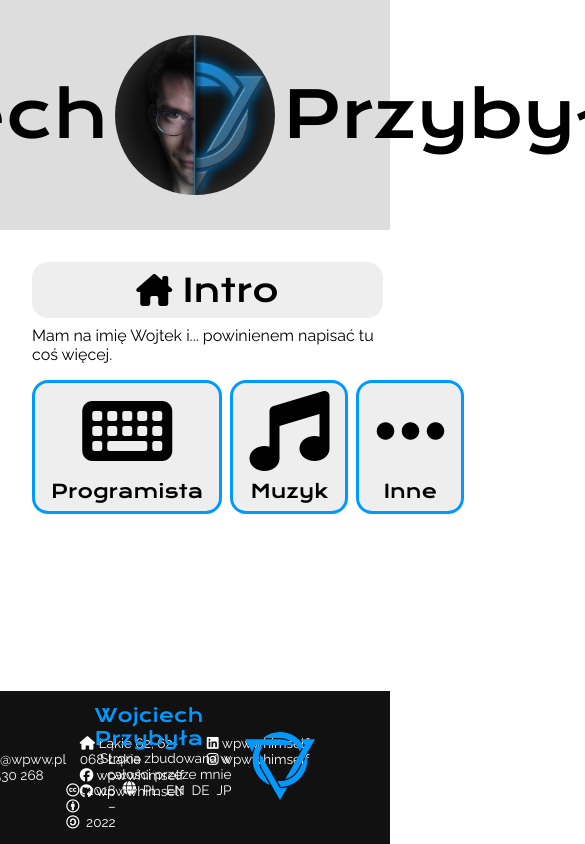
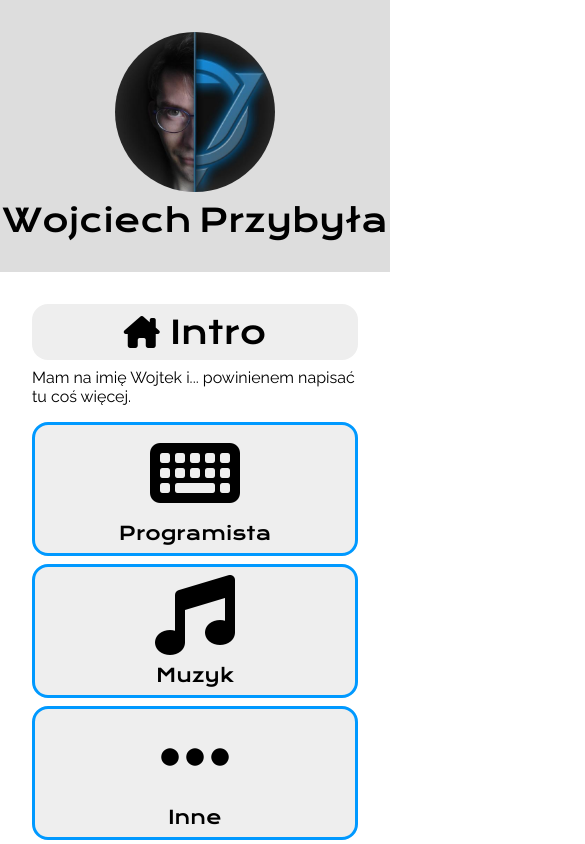
Before and after one commit to wpwwhimself/wpww-homepage, a React (Create React App) app: page / in a window 390 px wide. Shown: the top 844 px of the page, 585 px wide, since content can reach past the window. Built offline with nearby package versions, Linux system fonts and the light colour scheme.

Commit message:
Mobile compliance is finally here

```diff
--- a/src/App.css
+++ b/src/App.css
@@ -45,6 +45,9 @@ body{
   position: relative;
   min-height: calc(100vh - 7em);
   background-color: var(--bg); color: var(--fg);
+}
+.mobile-only{
+  display: none;
 }
 h1, h2, h3, h4, h5{
   font-family: "Krona One";
@@ -143,11 +146,7 @@ div, form{
   color: gray;
   grid-column: 1 / span 2;
 }
-.yellowed-out{
-  font-style: italic;
-  color: rgb(190, 190, 77);
-}
-.grayed-out::before, .grayed-out::after, .yellowed-out::before, .yellowed-out::after{
+.grayed-out::before, .grayed-out::after{
   content: " — ";
 }
 .currently{
@@ -177,3 +176,45 @@ a:hover, .clickable:hover{
 .custom-icon{
   height: 1em;
 }
+
+@media screen and (max-width: 600px) {
+  .mobile-hide{
+    display: none;
+  }
+  .mobile-only{
+    display: initial;
+  }
+  body{
+    padding-bottom: 0;
+  }
+
+  .but-mobile-down{
+    display: flex;
+    flex-direction: column !important;
+  }
+
+  header h1{
+    margin: 0;
+    font-size: 2em;
+  }
+
+  footer{
+    flex-direction: column;
+    position: initial;
+    gap: 0.5em;
+  }
+  #end-bar{
+    align-items: center;
+  }
+  #footer-links{
+    width: 100%;
+  }
+
+  #main-wrapper{
+    width: auto;
+  }
+
+  .grid-2, .grid-3{
+    gap: 0.5em;
+  }
+}
--- a/src/components/BigBuildingBlocks/BigBuildingBlocks.jsx
+++ b/src/components/BigBuildingBlocks/BigBuildingBlocks.jsx
@@ -7,7 +7,6 @@ import { Intro, TBAPage } from "../Sections";
 import { Programista } from "../Programista/Programista";
 import { Muzyk } from "../Muzyk/Muzyk";
 import { Inne } from "../Inne/Inne";
-import { ArrowClickTile } from "../ClickTiles/ClickTiles";
 
 export const PageContext = createContext();
 
@@ -21,10 +20,15 @@ export const PageIcons = {
 export function Header(){
   return (
     <header className="flex-down center">
+      <img
+        className="circle mobile-only"
+        src="/pics/profile_pic.jpg"
+        alt="profile"
+        />
       <div className="flex-right center">
         <h1>Wojciech</h1>
         <img
-          className="circle"
+          className="circle mobile-hide"
           src="/pics/profile_pic.jpg"
           alt="profile"
         />
@@ -51,7 +55,7 @@ export function Footer(){
 
   return(
     <footer>
-      <div className="flex-right center">
+      <div className="flex-right but-mobile-down center">
         <Logo />
         <div id="end-bar" className="flex-down">
           <h2>Wojciech Przybyła</h2>
--- a/src/components/Muzyk/Muzyk.jsx
+++ b/src/components/Muzyk/Muzyk.jsx
@@ -44,9 +44,12 @@ export function Muzyk(){
 
     const instruments = "mus.instr";
 
+    //TODO sub-sekcja "moja własna działalność"
+    //TODO sub-sekcja "moja twórczość"
+
     return <Section clickTileFun={() => setPage("Intro")}>
         <h2><FAIcon icon="people-group" /> {__("mus.headings.bands")}</h2>
-        <div className="grid-3">
+        <div className="grid-3 but-mobile-down">
         {bands.map((band, ind) =>
             <TextBox key={ind} ghost={band.span[1]}>
                 <p className="ghost">
--- a/src/components/Programista/Programista.jsx
+++ b/src/components/Programista/Programista.jsx
@@ -101,10 +101,13 @@ export function Programista() {
 
     return <Section clickTileFun={() => setPage("Intro")}>
         <h2><FAIcon icon="timeline" /> {__("prg.headings.exp")}</h2>
-        <Timeline boxesUp={tmln_contents.education} boxesDown={tmln_contents.jobExperience} />
+        <Timeline
+            boxesUp={tmln_contents.education} boxesDown={tmln_contents.jobExperience}
+            labelUp={__("prg.headings.timeline.up")} labelDown={__("prg.headings.timeline.down")}
+            />
 
         <h2><FAIcon icon="cog" /> {__("prg.headings.langs")}</h2>
-        <div className="flex-right center zoom-icons" style={{fontSize: "2em", marginBottom: "0.5em"}}>
+        <div className="flex-right wrap center zoom-icons" style={{fontSize: "2em", marginBottom: "0.5em"}}>
             {technologies.map((icon, ind) => <FAIcon icon={`brands ${icon}`} key={ind} title={icon} />)}
         </div>
         <div className="flex-right wrap center">
@@ -114,7 +117,7 @@ export function Programista() {
         </div>
 
         <h2><FAIcon icon="scroll" /> {__("prg.headings.projects")}</h2>
-        <div className="grid-3">
+        <div className="grid-3 but-mobile-down">
             {projects.map((project) =>
             <TextBox key={project.code}>
                 <div className="flex-right center large">
--- a/src/components/Sections.jsx
+++ b/src/components/Sections.jsx
@@ -47,7 +47,7 @@ export function Intro(){
     return(
         <Section>
             <p>{__("intro_about_me")} {/*TODO NAPISAĆ COŚ WIĘCEJ*/}</p>
-            <div className="flex-right stretch">
+            <div className="flex-right but-mobile-down stretch">
                 {["Programista", "Muzyk", "Inne"].map((label) =>
                     <ClickTile key={label} icon={PageIcons[label]} label={__("pages."+label)}
                         clickfun={() => setPage(label)} />
--- a/src/components/Timeline/Timeline.jsx
+++ b/src/components/Timeline/Timeline.jsx
@@ -4,7 +4,7 @@ import "./style.css"
 import { TextBox } from "../TextBox/TextBox";
 import { DateSpan } from "../DateSpan";
 
-export default function Timeline({boxesUp, boxesDown}){
+export default function Timeline({boxesUp, boxesDown, labelUp, labelDown}){
     const year_now = new Date().getFullYear();
 
     // find min year, while building all years
@@ -55,8 +55,9 @@ export default function Timeline({boxesUp, boxesDown}){
     }
 
     return(
-        <div className="timeline">
+        <div className="timeline but-mobile-down">
             <div className="boxes flex-down stretch">
+                <h3 className="grayed-out">{labelUp}</h3>
             {boxesUp.map((val) =>
                 <TmlnBox key={val.code} data={val} />)}
             </div>
@@ -70,6 +71,7 @@ export default function Timeline({boxesUp, boxesDown}){
                 </div>
             </div>
             <div className="boxes flex-down stretch">
+                <h3 className="grayed-out">{labelDown}</h3>
             {boxesDown.map((val) =>
                 <TmlnBox key={val.code} data={val} />
             )}
--- a/src/components/Timeline/style.css
+++ b/src/components/Timeline/style.css
@@ -2,6 +2,11 @@
     display: grid;
     grid-template-columns: 1fr 3em 1fr;
     gap: 0.5em;
+}
+
+.timeline .boxes>h3:first-child{
+    text-align: center;
+    margin: 0;
 }
 
 .timeline .line{
@@ -42,3 +47,9 @@
 #tmln-line-bars span.ev{
     background: var(--acc);
 }
+
+@media screen and (max-width: 600px){
+    .timeline .line{
+        display: none;
+    }
+}
--- a/src/i18n/DE.json
+++ b/src/i18n/DE.json
@@ -17,7 +17,11 @@
         "headings": {
             "exp": "Bisherige Erfahrung",
             "langs": "Technologie, die ich kenne",
-            "projects": "Meine Projekte"
+            "projects": "Meine Projekte",
+            "timeline": {
+                "up": "Edukation",
+                "down": "Arbeit"
+            }
         },
         "edu": {
             "it": {
--- a/src/i18n/EN.json
+++ b/src/i18n/EN.json
@@ -17,7 +17,11 @@
         "headings": {
             "exp": "Experience so far",
             "langs": "Technologies I know",
-            "projects": "My projects"
+            "projects": "My projects",
+            "timeline": {
+                "up": "Education",
+                "down": "Work"
+            }
         },
         "edu":{
             "it": {
--- a/src/i18n/PL.json
+++ b/src/i18n/PL.json
@@ -17,7 +17,11 @@
         "headings": {
             "exp": "Dotychczasowe doświadczenie",
             "langs": "Technologie, które znam",
-            "projects": "Moje projekty"
+            "projects": "Moje projekty",
+            "timeline": {
+                "up": "Edukacja",
+                "down": "Praca"
+            }
         },
         "edu":{
             "it": {
```
